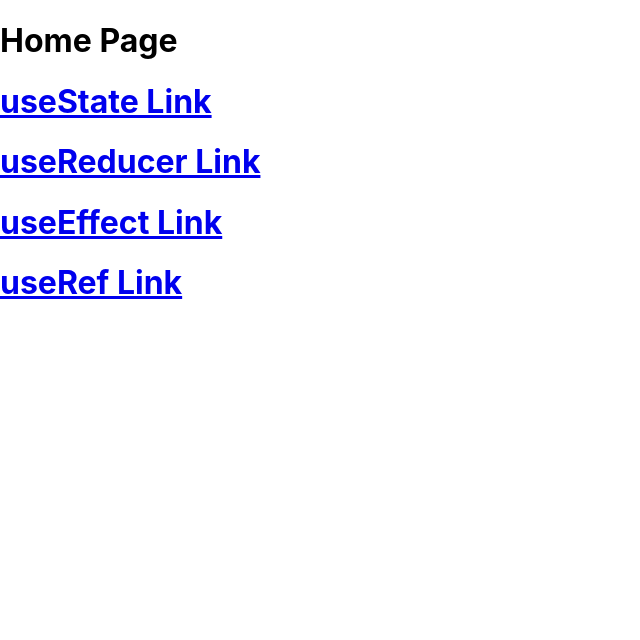
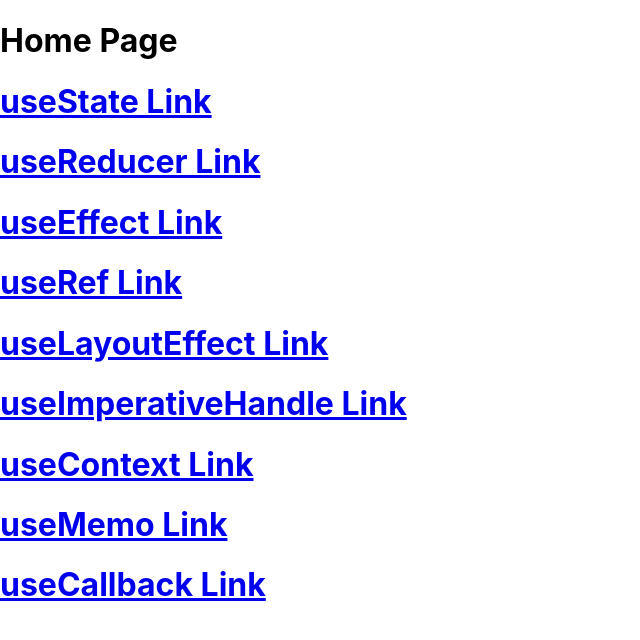
Before and after one commit to knguyen111601/React_Hooks, a React (Create React App) app: page / in a window 1280 px wide. Shown: the top 640 px of the page, without its empty margins (0-640 px from the left). Built offline with nearby package versions, Linux system fonts and the light colour scheme.

Commit message:
Added rest of links and pages for each hook

```diff
--- a/src/pages/Home.js
+++ b/src/pages/Home.js
@@ -18,6 +18,26 @@ const Home = () => {
         <Link to="/useRef">
             <h1>useRef Link</h1>
         </Link>
+
+        <Link to="/useLayoutEffect">
+            <h1>useLayoutEffect Link</h1>
+        </Link>
+
+        <Link to="/useImperativeHandle">
+            <h1>useImperativeHandle Link</h1>
+        </Link>
+
+        <Link to="/useContext">
+            <h1>useContext Link</h1>
+        </Link>
+
+        <Link to="/useMemo">
+            <h1>useMemo Link</h1>
+        </Link>
+
+        <Link to="/useCallback">
+            <h1>useCallback Link</h1>
+        </Link>
     </>
 }
 
--- /dev/null
+++ b/src/pages/HookPages/UseCallbackPage.js
@@ -0,0 +1,7 @@
+const UseCallbackPage = () => {
+    return <>
+        <h1>useCallback</h1>
+    </>
+}
+
+export default UseCallbackPage
--- /dev/null
+++ b/src/pages/HookPages/UseContextPage.js
@@ -0,0 +1,7 @@
+const UseContextPage = () => {
+    return <>
+        <h1>useContext</h1>
+    </>
+}
+
+export default UseContextPage
--- /dev/null
+++ b/src/pages/HookPages/UseImperativeHandlePage.js
@@ -0,0 +1,7 @@
+const UseImperativeHandlePage = () => {
+    return <>
+        <h1>useImperativeHandle</h1>
+    </>
+}
+
+export default UseImperativeHandlePage
--- /dev/null
+++ b/src/pages/HookPages/UseLayoutEffectPage.js
@@ -0,0 +1,7 @@
+const UseLayoutEffectPage = () => {
+    return <>
+        <h1>UseLayoutEffect</h1>
+    </>
+}
+
+export default UseLayoutEffectPage
--- /dev/null
+++ b/src/pages/HookPages/UseMemoPage.js
@@ -0,0 +1,7 @@
+const UseMemoPage = () => {
+    return <>
+        <h1>useMemo</h1>
+    </>
+}
+
+export default UseMemoPage
--- a/src/pages/Main.js
+++ b/src/pages/Main.js
@@ -5,6 +5,11 @@ import UseStatePage from "./HookPages/UseStatePage"
 import UseReducerPage from "./HookPages/UseReducerPage"
 import UseEffectPage from "./HookPages/UseEffectPage"
 import UseRefPage from "./HookPages/UseRefPage"
+import UseLayoutEffectPage from "./HookPages/UseLayoutEffectPage"
+import UseImperativeHandlePage from "./HookPages/UseImperativeHandlePage"
+import UseContextPage from "./HookPages/UseContextPage"
+import UseMemoPage from "./HookPages/UseMemoPage"
+import UseCallbackPage from "./HookPages/UseCallbackPage"
 
 const Main = () => {
     return (
@@ -16,7 +21,11 @@ const Main = () => {
             <Route path="/useReducer" element={<UseReducerPage/>}/>
             <Route path="/useEffect" element={<UseEffectPage/>}/>
             <Route path="/useRef" element={<UseRefPage/>}/>
-
+            <Route path="/useLayoutEffect" element={<UseLayoutEffectPage/>}/>
+            <Route path="/useImperativeHandle" element={<UseImperativeHandlePage/>}/>
+            <Route path="/useContext" element={<UseContextPage/>}/>
+            <Route path="/useMemo" element={<UseMemoPage/>}/>
+            <Route path="/useCallback" element={<UseCallbackPage/>}/>
         </Routes>
     )
 }
```
